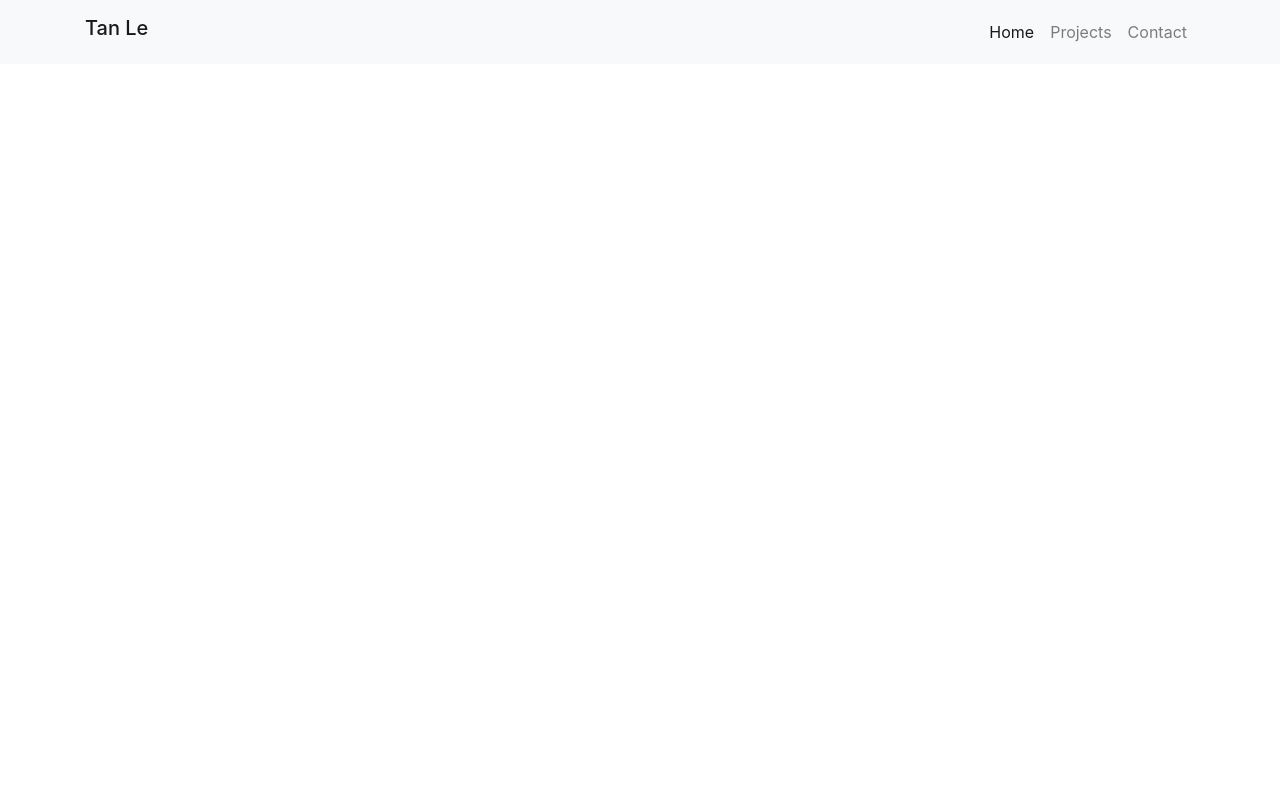
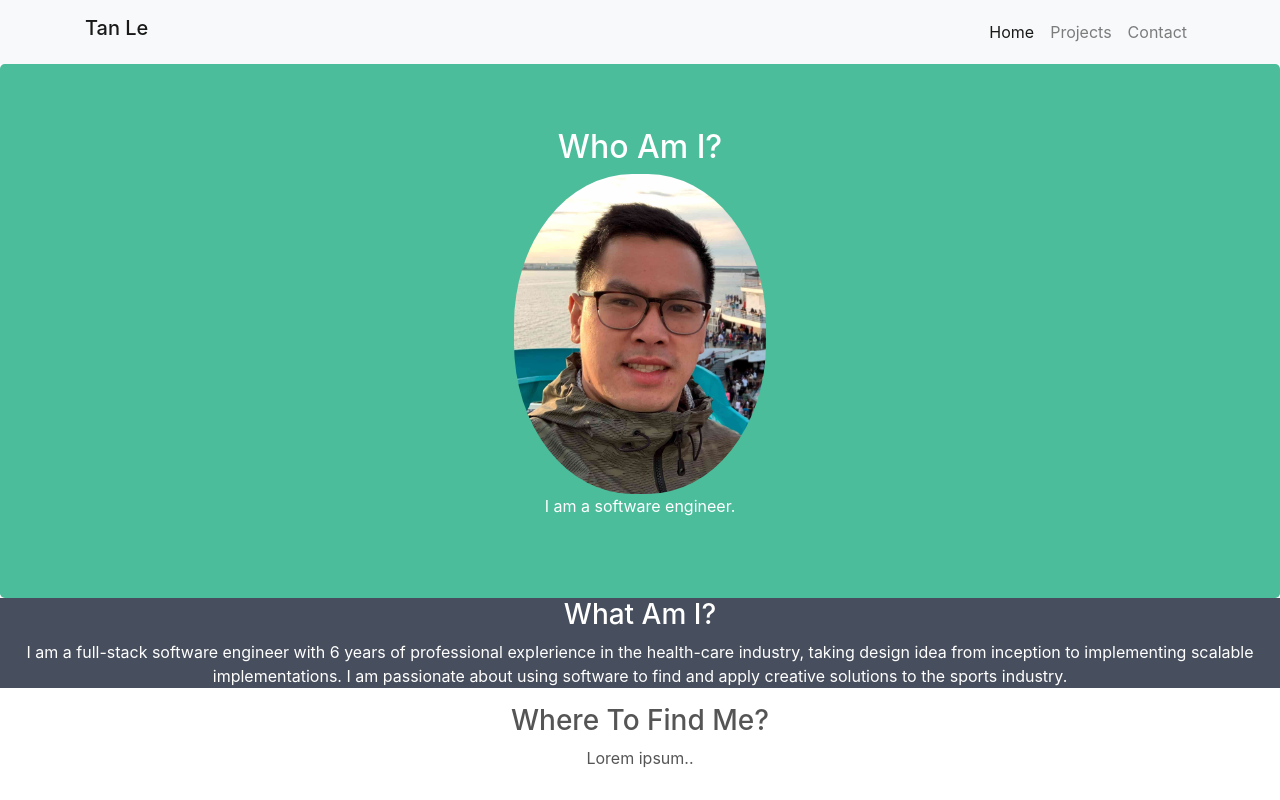
Before and after one commit to haitanle/haitanle.github.io, a plain HTML site: page index.html in a window 1280 px wide. Drawn offline with nearby package versions, Linux system fonts and the light colour scheme.

Commit message:
add About Me section

```diff
--- a/index.html
+++ b/index.html
@@ -7,6 +7,8 @@
 
     <!-- Bootstrap CSS -->
     <link rel="stylesheet" href="https://stackpath.bootstrapcdn.com/bootstrap/4.3.1/css/bootstrap.min.css" integrity="sha384-ggOyR0iXCbMQv3Xipma34MD+dH/1fQ784/j6cY/iJTQUOhcWr7x9JvoRxT2MZw1T" crossorigin="anonymous">
+
+    <link rel="stylesheet" type="text/css" href="style.css">
 
     <title>Tan Le's Webpage</title>
   </head>
@@ -34,6 +36,22 @@
 </div>
 </nav>
 
+<div class="jumbotron bio text-center">
+  <h2>Who Am I?</h2>
+  <img src="biopic.jpg" class="img-circle" alt="a picture of Tan Le">
+  <p>I am a software engineer.</p>
+</div>
+
+<div class="container-fluid description text-center">
+  <h3>What Am I?</h3>
+  <p>I am a full-stack software engineer with 6 years of professional expIerience in the health-care industry, taking design idea from inception to implementing scalable implementations. I am passionate about using software to find and apply creative solutions to the sports industry.</p>
+</div>
+
+<div class="container-fluid contact text-center">
+  <h3>Where To Find Me?</h3>
+  <p>Lorem ipsum..</p>
+</div>
+
 
     <!-- Optional JavaScript -->
     <!-- jQuery first, then Popper.js, then Bootstrap JS -->
--- /dev/null
+++ b/style.css
@@ -0,0 +1,20 @@
+.bio {
+	background-color: #4bbd9b;
+	color: #ffffff;
+	margin: 0;
+}
+
+.bio img {
+	height: 320px;          /* Green */
+	border-radius: 47%;
+}
+
+.description {
+	background-color: #474e5d;   /*Dark Blue */
+	color: #ffffff;
+}
+
+.contact {
+	background-color: #ffffff; /* White */
+    color: #555555;
+}
```
Also changed, not shown: biopic.jpg (added).
